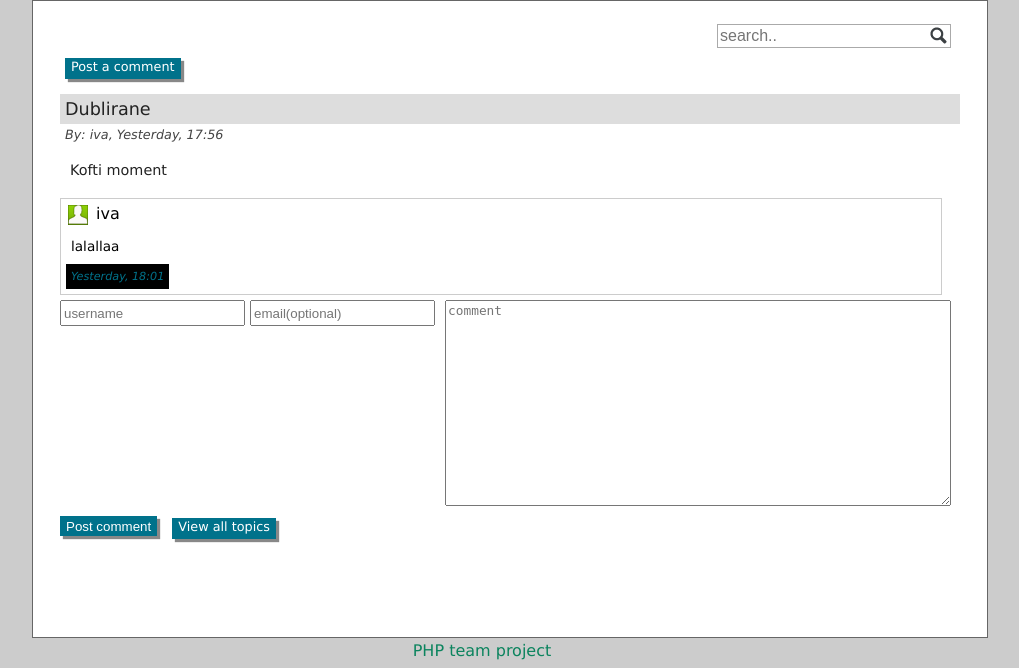
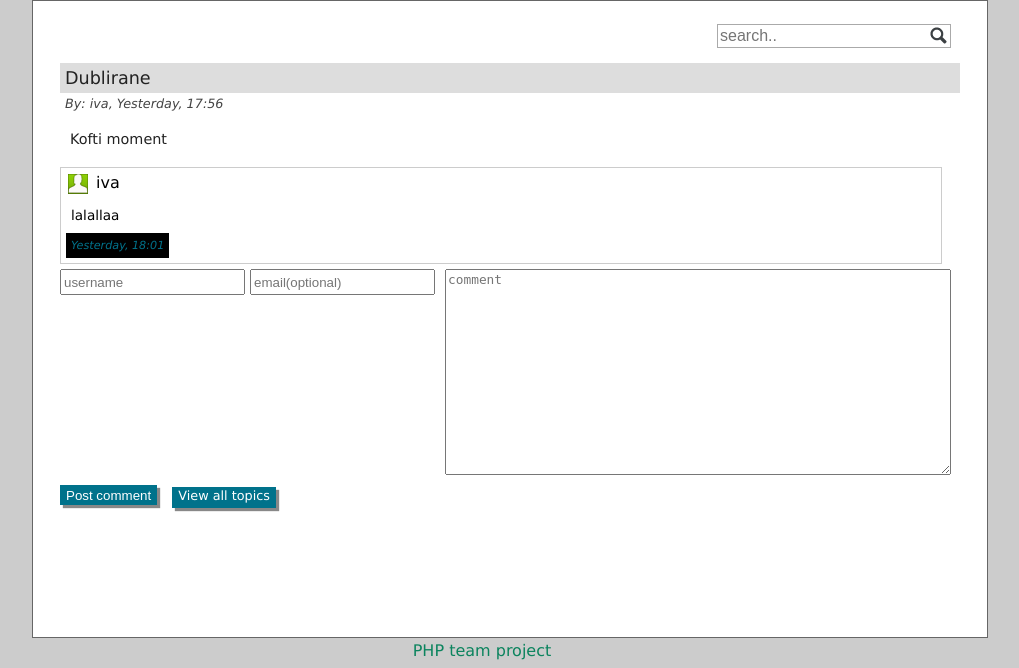
Before and after one commit to tkutsarov/PHP_Team_Seattle, a PHP site: page /posts_view.php?id=30 in a window 1280 px wide. Shown: the part 191-859 px from the top of the page, without its empty margins (158-1177 px from the left). Run offline with PHP 8.4, Linux system fonts and the light colour scheme; data comes from the database, SQL or seed files in the repository.

Commit message:
working post_view

```diff
--- a/footer.php
+++ b/footer.php
@@ -3,7 +3,7 @@
 </div><!-- wrapper -->
 
 <footer id="footer">
-  <div>PHP team project</div>
-  </footer>
+    <div>PHP team project</div>
+</footer>
 </body>
 </html>
--- a/header.php
+++ b/header.php
@@ -18,7 +18,7 @@
 
         <nav id="menu">
             <ul>
-            <li><a class="item" href="index.php" name="top">Home</a></li>
+            <li><a class="item" href="index.php">Home</a></li>
             <li><a class="item" id="create-topic" href="create_topic.php">Create a topic</a></li>
             <li><a class="item" href="create_category.php">Create a category</a></li>
                 <?php
--- a/posts_view.php
+++ b/posts_view.php
@@ -45,12 +45,7 @@ if (!$result) {
     if ($result->num_rows == 0) {
         echo 'No topic.';
     } else {
-
-        echo '<a href="#bottom" class="post-button">Post a comment</a>';
-        echo '<div id="topic">';
-
         echo '<section id="topic">';
-
         $row = $result->fetch_assoc();
 
         echo '<div class="topic-post-heading">' . $row['topic_subject'] . '</div>';
@@ -137,18 +132,24 @@ if (isset($_POST['submit'])) {
         if (strlen($post) > 1000) {
             echo 'Maximal lenght for comment is 1000 symbols';
         } else {
+            $isUsernameValid = true;
             $postContent = mysql_real_escape_string(htmlentities($_POST['post-content']));
             if (isset($_SESSION['logged_in']) && $_SESSION['logged_in'] == true) {
                 $userID = $_SESSION['user_id'];
             } else {
                 $username = mysql_real_escape_string(htmlentities($_POST['username']));
                 $guestEmail = mysql_real_escape_string(htmlentities($_POST['email']));
+                if (strlen($username) > 50 || strlen($username) < 3) {
+                    echo 'Username must be between 3 and 50 symbols.';
+                    $isUsernameValid = false;
+                } else if (strlen($guestEmail) > 255) {
+                    echo 'Maximal lenght for email is 255 symbols.';
+                    $isUsernameValid = false;
+                }
             }
-            if (strlen($username) > 50) {
-                echo 'Maximal lenght for username is 50 symbols';
-            } else if (strlen($guestEmail) > 255) {
-                echo 'Maximal lenght for email is 255 symbols';
-            } else {
+
+
+            if ($isUsernameValid){
                 $conn->query("SET NAMES utf8");
                 $conn->query("SET COLLATION_CONNECTION=utf8_bin");
                 if (isset($_SESSION['logged_in']) && $_SESSION['logged_in'] == true) {
@@ -170,51 +171,6 @@ if (isset($_POST['submit'])) {
         }
     }
 }
-?>
-
-
-<?php
-    // If the user is logged in, insert the post in posts table with his/hers data
-    if(isset($_POST['submit'])){
-        $post = str_replace(" ", "", $_POST['post-content']);
-        if($post != ""){
-            if(strlen($post) > 1000){
-                echo 'Maximal lenght for comment is 1000 symbols';
-            } else{
-                $postContent = mysql_real_escape_string(htmlentities($_POST['post-content']));
-                if(isset($_SESSION['logged_in']) && $_SESSION['logged_in'] == true){
-                    $userID = $_SESSION['user_id'];
-                } else{
-                    $username = mysql_real_escape_string(htmlentities($_POST['username']));
-                    $guestEmail = mysql_real_escape_string(htmlentities($_POST['email']));
-                }
-                if(strlen($username) > 50){
-                    echo 'Maximal lenght for username is 50 symbols';
-                } else if(strlen($guestEmail) > 255){
-                    echo 'Maximal lenght for email is 255 symbols';
-                } else{
-                    $conn->query("SET NAMES utf8");
-                    $conn->query("SET COLLATION_CONNECTION=utf8_bin");
-                    if(isset($_SESSION['logged_in']) && $_SESSION['logged_in'] == true){
-                        $sqlPostInsert = "INSERT INTO posts (post_content, post_topic, post_by)"
-                            . "VALUES ('$postContent', '$topicID', '$userID')";
-
-                    } else{
-                        $sqlPostInsert = "INSERT INTO posts (post_content, post_topic, post_by, guest, guest_email)"
-                            . "VALUES ('$postContent', '$topicID', ". GUESTID .", '$username', '$guestEmail')";
-                    }
-
-                    $resultPostInsert = $conn->query($sqlPostInsert);
-
-                    if(!$resultPostInsert){
-                        echo 'Could not create post. Please try again.' . $conn->error;
-                    }else{
-                        header('Location: posts_view.php');
-                    }
-                }
-            }
-        }
-    }
 
 include 'footer.php';
 ?>
--- a/style/main.css
+++ b/style/main.css
@@ -296,11 +296,3 @@ input.post-button{
 .red {
     color: red;
 }
-
-<<<<<<< HEAD
-a.post-button{
-    margin: 0px 0px 10px 0px;
-}
-=======
-
->>>>>>> 2462f69d1df9265ead6ffa0430ee0619a44dcc71
```
